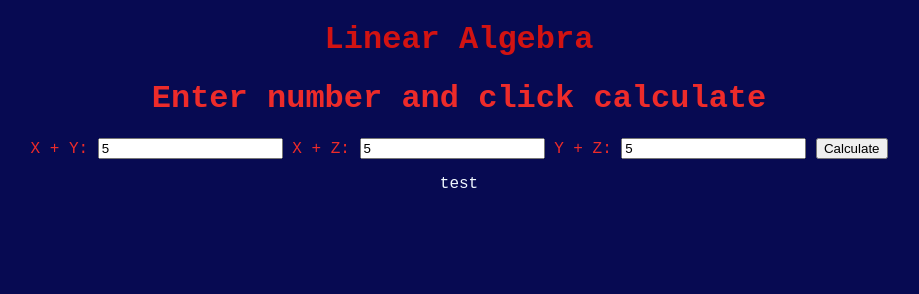
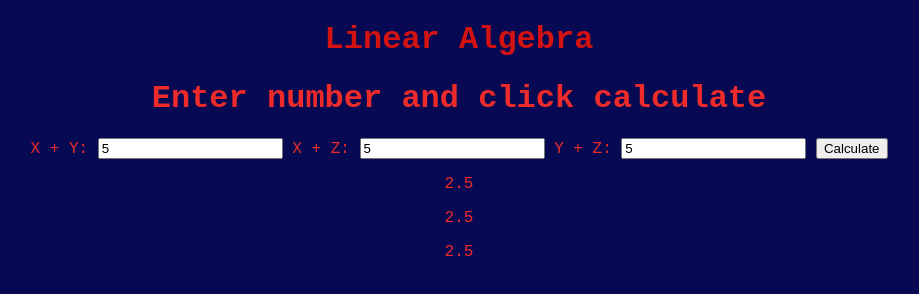
Before and after one commit to RileFileKile/RileFileKile.github.io, a plain HTML site: page index.html in a window 1280 px wide. Both pictures are taken after typing "5", "5", "5" into the empty fields and a click on the button "Calculate". Shown: the whole page, without its empty margins (181-1100 px from the left). Drawn offline with Linux system fonts and the light colour scheme.

Commit message:
removed test and added final functionality

```diff
--- a/index.html
+++ b/index.html
@@ -26,7 +26,9 @@
 
   <button onclick="addNumbers()">Calculate</button>
 
-  <p id="result"></p>
+  <p id="resultx">result X:</p>
+  <p id="resulty">result Y:</p>
+  <p id="resultz">result Z:</p>
 
   <script>
     function addNumbers() {
@@ -38,7 +40,9 @@
       var Y = temp - parseFloat(document.getElementById("num2").value);
       var Z = temp - parseFloat(document.getElementById("num3").value);
 
-      document.getElementById("result").innerText = ("test")
+      document.getElementById("resultx").innerText = (X)
+      document.getElementById("resulty").innerText = (Y)
+      document.getElementById("resultz").innerText = (Z)
     }
   </script>
 </body>
```
